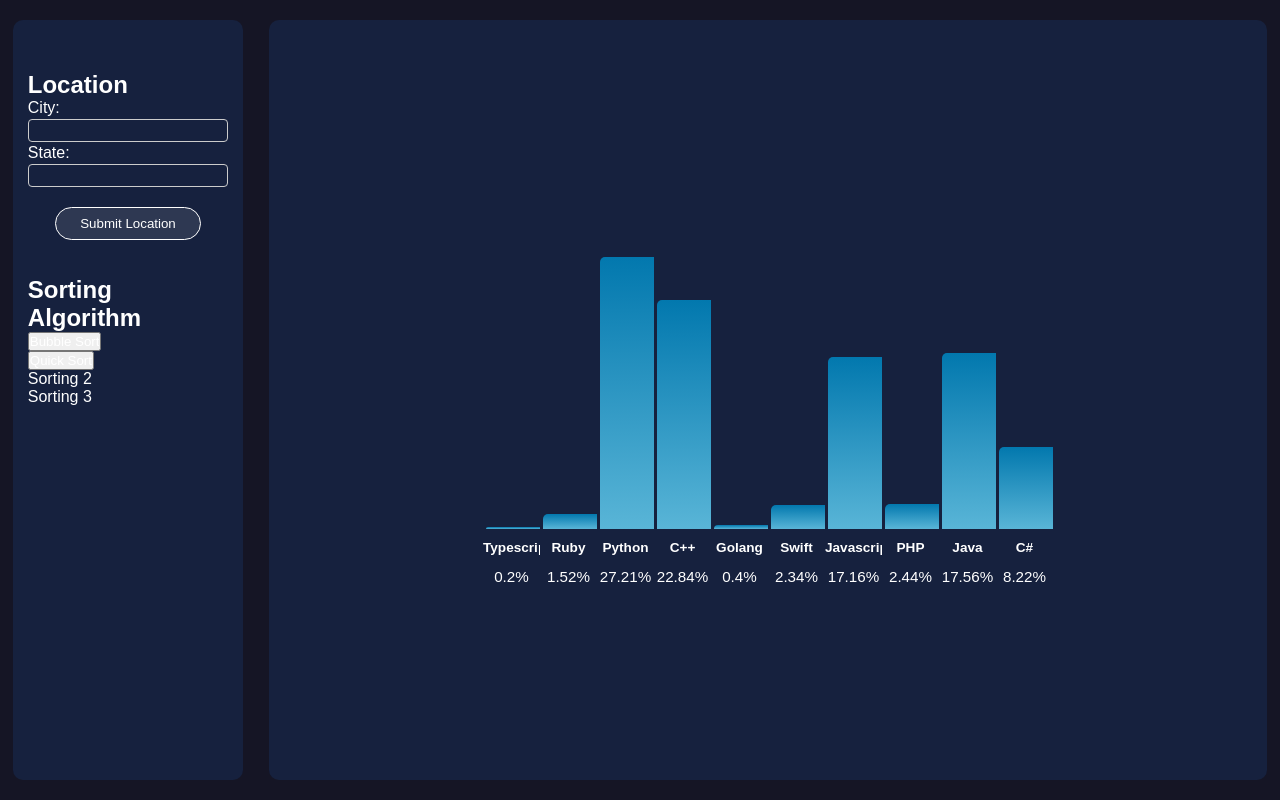
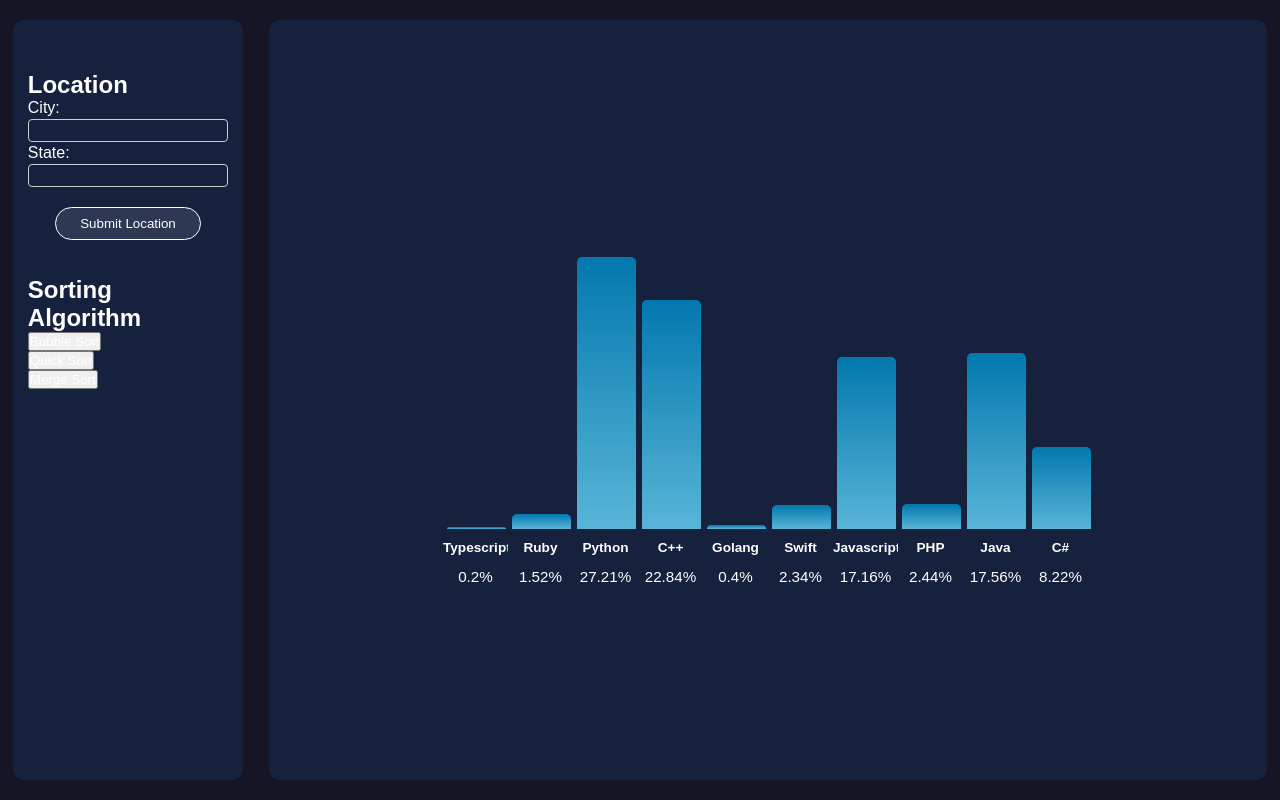
Before and after one commit to emily1749/jobDataFrontend, a React app: page / in a window 1280 px wide. Built offline with nearby package versions, Linux system fonts and the light colour scheme; a web font is replaced by a local one.

Commit message:
mergesort

```diff
--- a/src/index.css
+++ b/src/index.css
@@ -45,7 +45,7 @@
   /* background: #16213e; */
 
   /* height: 10%; */
-  width: 570px;
+  width: 650px;
   display: flex;
   flex-direction: row;
   justify-content: center;
--- a/src/index.js
+++ b/src/index.js
@@ -525,6 +525,103 @@ class App extends React.Component {
     // }
     //code
   };
+
+  mergeSort = () => {
+    let self = this;
+    console.log("on mergesort");
+    let round = 0;
+
+    function sleep(ms) {
+      return new Promise(resolve => setTimeout(resolve, ms));
+    }
+    async function swap(input, indexA, indexB) {
+      await sleep(200);
+      console.log("swapped");
+      let temp = input[indexA];
+      input[indexA] = input[indexB];
+      input[indexB] = temp;
+
+      return input;
+    }
+
+    async function changeColors(endIndex, number) {
+      let dataArray = self.state.resultArray;
+      dataArray[endIndex][3] = number;
+      self.setState({
+        resultArray: dataArray,
+      });
+      await sleep(200);
+
+      // }
+    }
+
+    async function resetColor(endIndex) {
+      let dataArray = self.state.resultArray;
+      dataArray[endIndex][3] = 0;
+      self.setState({
+        resultArray: dataArray,
+      });
+      await sleep(0.1);
+    }
+
+    function mergeSortAlgorithm(array) {
+      if (array.length <= 1) {
+        return array;
+      }
+      //code
+      let midPoint = Math.floor(array.length / 2);
+      console.log(midPoint);
+      let leftArray = array.slice(0, midPoint);
+      let rightArray = array.slice(midPoint);
+      console.log("rightArraY: " + rightArray + "leftArray" + leftArray);
+      return sortArray(
+        mergeSortAlgorithm(leftArray),
+        mergeSortAlgorithm(rightArray)
+      );
+    }
+
+    function sortArray(arrayA, arrayB) {
+      round++;
+      if (round === 11 || round === 12 || round === 13 || round === 14) {
+      }
+      //code
+      let result = [];
+      let countA = 0;
+      let countB = 0;
+      // for(let i=0;i< arrayA.length; i++){
+
+      // }
+      while (countA < arrayA.length && countB < arrayB.length) {
+        console.log("arrayA: " + arrayA[countA]);
+        console.log("arrayB: " + arrayB[countB]);
+        if (arrayA[countA][1] < arrayB[countB][1]) {
+          result.push(arrayA[countA]);
+          countA++;
+          // countA++;
+        } else {
+          result.push(arrayB[countB]);
+          countB++;
+          // countB++;
+        }
+        console.log("resultPush: " + result);
+      }
+      console.log(
+        "return from func:" +
+          result.concat(arrayA.slice(countA).concat(arrayB.slice(countB)))
+      );
+      console.log("ROUND: " + round);
+      return result.concat(arrayA.slice(countA).concat(arrayB.slice(countB)));
+    }
+
+    // function
+    let dataArray = self.state.resultArray;
+    console.log("final result" + mergeSortAlgorithm(dataArray));
+    dataArray = mergeSortAlgorithm(dataArray);
+    self.setState({
+      resultArray: dataArray,
+    });
+  };
+
   // componentDidMount() {
   //     //fetch here
   //   }
@@ -621,8 +718,12 @@ class App extends React.Component {
             <button className="QuickSort" onClick={self.quickSort}>
               Quick Sort
             </button>
-            <p>Sorting 2</p>
-            <p>Sorting 3</p>
+            <br />
+            <button className="MergeSort" onClick={self.mergeSort}>
+              Merge Sort
+            </button>
+            {/* <p>Sorting 2</p>
+            <p>Sorting 3</p> */}
           </div>
         </div>
 
```
